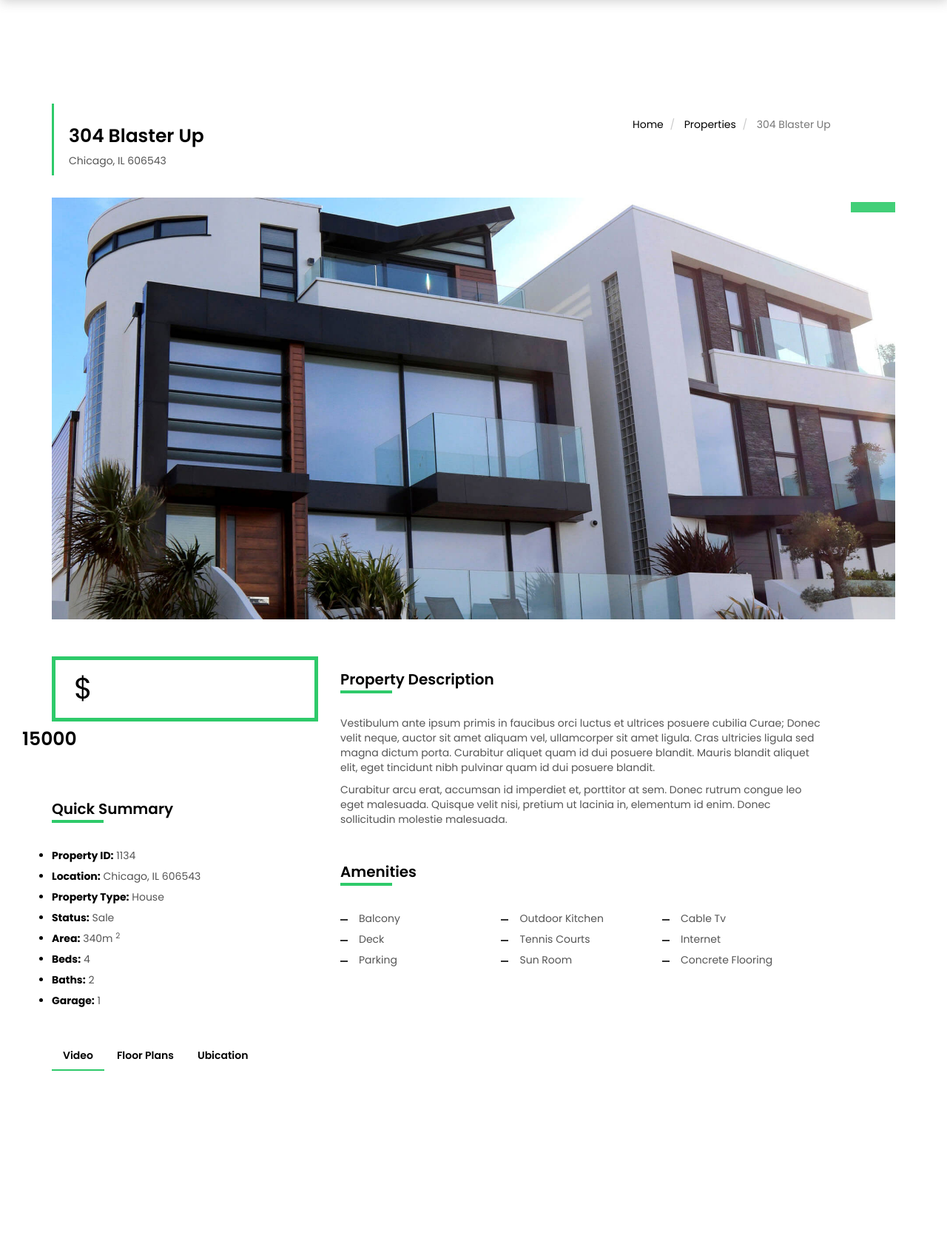
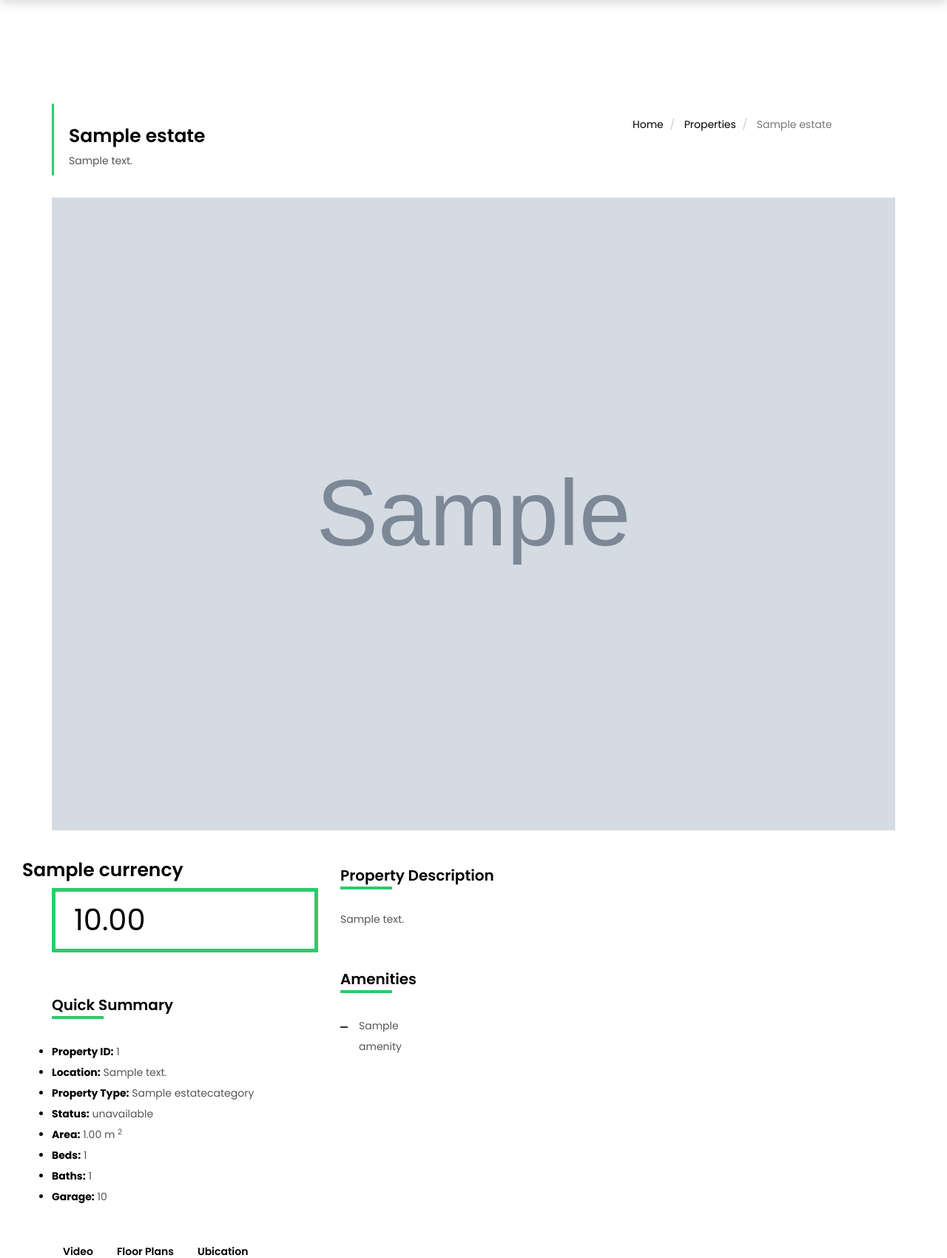
Before and after one commit to UIC-Academy/UchastkaBor, a Django app: a page that uses templates/estate/property-single.html in a window 1280 px wide. Shown: the part 163-1863 px from the top of the page at 74% size. Run offline with Django 5.2, Linux system fonts and the light colour scheme; tables that the repository leaves empty hold one stand-in row (values such as "Sample post"); grey boxes marked "Sample" are stand-in pictures; some libraries are stand-ins or nearby versions.

Commit message:
add: property single

```diff
--- a/apps/estate/views.py
+++ b/apps/estate/views.py
@@ -43,9 +43,7 @@ class PropertyView(TemplateView):
     def get_context_data(self, **kwargs):
         context = super().get_context_data(**kwargs)
         limit, offset = self.request.GET.get("limit", 10), self.request.GET.get("offset", 0)
-        print("???", offset)
         pages_count = Estate.objects.count() // int(limit) + 1
-        print(">>>", pages_count)
         context["estates"] = Estate.objects.prefetch_related("images").order_by("-created_at")[int(offset) : int(offset) + int(limit)]
         context["limit"] = limit
         context["offset"] = offset
@@ -53,13 +51,18 @@ class PropertyView(TemplateView):
         return context
 
 
-class BlogListView(TemplateView):
-    template_name = "blog-grid.html"
-
 
 class PropertySingleView(TemplateView):
     template_name = "estate/property-single.html"
 
+    def get_context_data(self, **kwargs):
+        context = super().get_context_data(**kwargs)
+        context["estate"] = Estate.objects.prefetch_related("images").get(slug=self.kwargs["slug"])
+        return context
+
+
+class BlogListView(TemplateView):
+    template_name = "blog-grid.html"
 
 class BlogSingleView(TemplateView):
     template_name = "blog-single.html"
--- a/templates/estate/property-single.html
+++ b/templates/estate/property-single.html
@@ -10,8 +10,8 @@
       <div class="row">
         <div class="col-md-12 col-lg-8">
           <div class="title-single-box">
-            <h1 class="title-single">304 Blaster Up</h1>
-            <span class="color-text-a">Chicago, IL 606543</span>
+            <h1 class="title-single">{{estate.name}}</h1>
+            <span class="color-text-a">{{estate.address}}</span>
           </div>
         </div>
         <div class="col-md-12 col-lg-4">
@@ -24,7 +24,7 @@
                 <a href="property-grid.html">Properties</a>
               </li>
               <li class="breadcrumb-item active" aria-current="page">
-                304 Blaster Up
+                {{estate.name}}
               </li>
             </ol>
           </nav>
@@ -40,25 +40,21 @@
       <div class="row">
         <div class="col-sm-12">
           <div id="property-single-carousel" class="owl-carousel owl-arrow gallery-property">
+            {% for img in estate.images.all %}
             <div class="carousel-item-b">
-              <img src="img/slide-2.jpg" alt="">
+              <img src="{{img.file.url}}" alt="">
             </div>
-            <div class="carousel-item-b">
-              <img src="img/slide-3.jpg" alt="">
-            </div>
-            <div class="carousel-item-b">
-              <img src="img/slide-1.jpg" alt="">
-            </div>
+            {% endfor %}
           </div>
           <div class="row justify-content-between">
             <div class="col-md-5 col-lg-4">
               <div class="property-price d-flex justify-content-center foo">
                 <div class="card-header-c d-flex">
+                  <div class="card-title-c align-self-center">
+                    <h5 class="title-c">{{estate.currency}}</h5>
+                  </div>
                   <div class="card-box-ico">
-                    <span class="ion-money">$</span>
-                  </div>
-                  <div class="card-title-c align-self-center">
-                    <h5 class="title-c">15000</h5>
+                    <span class="ion-money">{{estate.price}}</span>
                   </div>
                 </div>
               </div>
@@ -74,37 +70,37 @@
                   <ul class="list">
                     <li class="d-flex justify-content-between">
                       <strong>Property ID:</strong>
-                      <span>1134</span>
+                      <span>{{estate.id}}</span>
                     </li>
                     <li class="d-flex justify-content-between">
                       <strong>Location:</strong>
-                      <span>Chicago, IL 606543</span>
+                      <span>{{estate.address}}</span>
                     </li>
                     <li class="d-flex justify-content-between">
                       <strong>Property Type:</strong>
-                      <span>House</span>
+                      <span>{{estate.category}}</span>
                     </li>
                     <li class="d-flex justify-content-between">
                       <strong>Status:</strong>
-                      <span>Sale</span>
+                      <span>{{estate.status}}</span>
                     </li>
                     <li class="d-flex justify-content-between">
                       <strong>Area:</strong>
-                      <span>340m
+                      <span>{{estate.area}} m
                         <sup>2</sup>
                       </span>
                     </li>
                     <li class="d-flex justify-content-between">
                       <strong>Beds:</strong>
-                      <span>4</span>
+                      <span>{{estate.beds}}</span>
                     </li>
                     <li class="d-flex justify-content-between">
                       <strong>Baths:</strong>
-                      <span>2</span>
+                      <span>{{estate.baths}}</span>
                     </li>
                     <li class="d-flex justify-content-between">
                       <strong>Garage:</strong>
-                      <span>1</span>
+                      <span>{{estate.garage}}</span>
                     </li>
                   </ul>
                 </div>
@@ -120,16 +116,7 @@
               </div>
               <div class="property-description">
                 <p class="description color-text-a">
-                  Vestibulum ante ipsum primis in faucibus orci luctus et ultrices posuere cubilia Curae; Donec velit
-                  neque, auctor sit amet
-                  aliquam vel, ullamcorper sit amet ligula. Cras ultricies ligula sed magna dictum porta.
-                  Curabitur aliquet quam id dui posuere blandit. Mauris blandit aliquet elit, eget tincidunt
-                  nibh pulvinar quam id dui posuere blandit.
-                </p>
-                <p class="description color-text-a no-margin">
-                  Curabitur arcu erat, accumsan id imperdiet et, porttitor at sem. Donec rutrum congue leo eget
-                  malesuada. Quisque velit nisi,
-                  pretium ut lacinia in, elementum id enim. Donec sollicitudin molestie malesuada.
+                  {{estate.description}}
                 </p>
               </div>
               <div class="row section-t3">
@@ -141,15 +128,9 @@
               </div>
               <div class="amenities-list color-text-a">
                 <ul class="list-a no-margin">
-                  <li>Balcony</li>
-                  <li>Outdoor Kitchen</li>
-                  <li>Cable Tv</li>
-                  <li>Deck</li>
-                  <li>Tennis Courts</li>
-                  <li>Internet</li>
-                  <li>Parking</li>
-                  <li>Sun Room</li>
-                  <li>Concrete Flooring</li>
+                  {% for amenity in estate.amenities.all %}
+                  <li>{{amenity}}</li>
+                  {% endfor %}
                 </ul>
               </div>
             </div>
@@ -172,14 +153,14 @@
           </ul>
           <div class="tab-content" id="pills-tabContent">
             <div class="tab-pane fade show active" id="pills-video" role="tabpanel" aria-labelledby="pills-video-tab">
-              <iframe src="https://player.vimeo.com/video/73221098" width="100%" height="460" frameborder="0"
+              <iframe src="https://youtu.be/DkAHxvoA2Q8?si=CkKGrewsD5Kq3lhW" width="100%" height="460" frameborder="0"
                 webkitallowfullscreen mozallowfullscreen allowfullscreen></iframe>
             </div>
             <div class="tab-pane fade" id="pills-plans" role="tabpanel" aria-labelledby="pills-plans-tab">
-              <img src="img/plan2.jpg" alt="" class="img-fluid">
+              <img src="{% static "img/plan2.jpg" %}" alt="" class="img-fluid">
             </div>
             <div class="tab-pane fade" id="pills-map" role="tabpanel" aria-labelledby="pills-map-tab">
-              <iframe src="https://www.google.com/maps/embed?pb=!1m18!1m12!1m3!1d3022.1422937950147!2d-73.98731968482413!3d40.75889497932681!2m3!1f0!2f0!3f0!3m2!1i1024!2i768!4f13.1!3m3!1m2!1s0x89c25855c6480299%3A0x55194ec5a1ae072e!2sTimes+Square!5e0!3m2!1ses-419!2sve!4v1510329142834"
+              <iframe src="https://yandex.uz/maps/10335/tashkent/?ll={{estate.longitude}}%2C{{estate.latitude}}"
                 width="100%" height="460" frameborder="0" style="border:0" allowfullscreen></iframe>
             </div>
           </div>
@@ -194,59 +175,48 @@
           </div>
           <div class="row">
             <div class="col-md-6 col-lg-4">
-              <img src="img/agent-4.jpg" alt="" class="img-fluid">
+              <img src="{{estate.agent.avatar.file.url}}" alt="" class="img-fluid">
             </div>
             <div class="col-md-6 col-lg-4">
               <div class="property-agent">
-                <h4 class="title-agent">Anabella Geller</h4>
+                <h4 class="title-agent">{{estate.agent}}</h4>
                 <p class="color-text-a">
-                  Nulla porttitor accumsan tincidunt. Vestibulum ac diam sit amet quam vehicula elementum sed sit amet
-                  dui. Quisque velit nisi,
-                  pretium ut lacinia in, elementum id enim.
+                  {{estate.agent.bio}}
                 </p>
                 <ul class="list-unstyled">
                   <li class="d-flex justify-content-between">
                     <strong>Phone:</strong>
-                    <span class="color-text-a">(222) 4568932</span>
+                    <span class="color-text-a">{{estate.agent.phone}}</span>
                   </li>
                   <li class="d-flex justify-content-between">
                     <strong>Mobile:</strong>
-                    <span class="color-text-a">777 287 378 737</span>
+                    <span class="color-text-a">{{estate.agent.mobile}}</span>
                   </li>
                   <li class="d-flex justify-content-between">
                     <strong>Email:</strong>
-                    <span class="color-text-a">annabella@example.com</span>
-                  </li>
-                  <li class="d-flex justify-content-between">
-                    <strong>Skype:</strong>
-                    <span class="color-text-a">Annabela.ge</span>
+                    <span class="color-text-a">{{estate.agent.email}}</span>
                   </li>
                 </ul>
                 <div class="socials-a">
                   <ul class="list-inline">
                     <li class="list-inline-item">
-                      <a href="#">
+                      <a href="{{estate.agent.facebook}}">
                         <i class="fa fa-facebook" aria-hidden="true"></i>
                       </a>
                     </li>
                     <li class="list-inline-item">
-                      <a href="#">
+                      <a href="{{estate.agent.x}}">
                         <i class="fa fa-twitter" aria-hidden="true"></i>
                       </a>
                     </li>
                     <li class="list-inline-item">
-                      <a href="#">
+                      <a href="{{estate.agent.instagram}}">
                         <i class="fa fa-instagram" aria-hidden="true"></i>
                       </a>
                     </li>
                     <li class="list-inline-item">
-                      <a href="#">
-                        <i class="fa fa-pinterest-p" aria-hidden="true"></i>
-                      </a>
-                    </li>
-                    <li class="list-inline-item">
-                      <a href="#">
-                        <i class="fa fa-dribbble" aria-hidden="true"></i>
+                      <a href="{{estate.agent.telegram}}">
+                        <i class="fa fa-telegram" aria-hidden="true"></i>
                       </a>
                     </li>
                   </ul>
```
